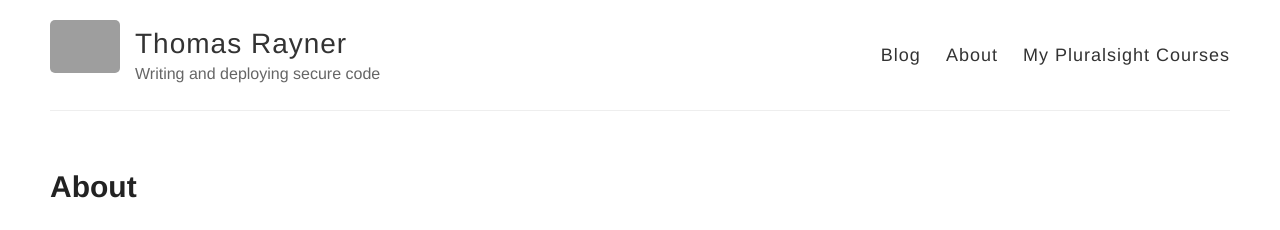
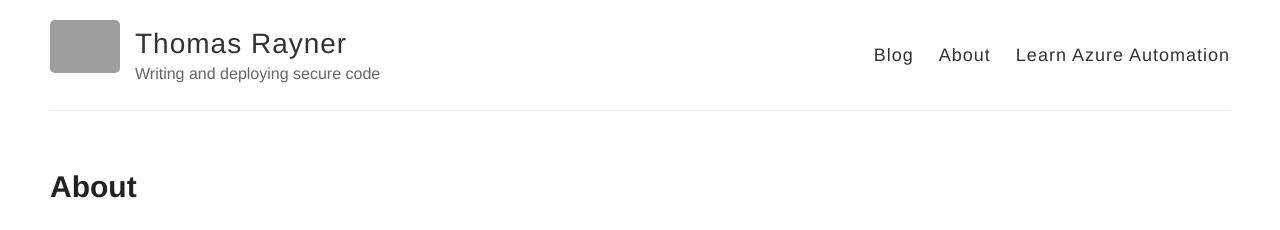
Before and after one commit to thomasrayner/thomasrayner.github.io, a Jekyll site: the page built from about.md, in a window 1280 px wide. Shown: the top 230 px of the page. Built offline with Jekyll 4.4.1, drawn with Linux system fonts in a browser that asks for light colours; grey boxes are pictures that could not be loaded.

Commit message:
change PS header

```diff
--- a/_layouts/default.html
+++ b/_layouts/default.html
@@ -29,7 +29,7 @@
           <nav>
             <a href="{{ site.url }}/">Blog</a>
             <a href="{{ site.url }}/about">About</a>
-            <a href="https://pluralsight.pxf.io/c/1209528/424552/7490?u=https%3A%2F%2Fwww.pluralsight.com%2Fauthors%2Fthomas-rayner" target="_BLANK">My Pluralsight Courses</a>
+            <a href="https://pluralsight.pxf.io/c/1209528/424552/7490?u=https%3A%2F%2Fwww.pluralsight.com%2Fauthors%2Fthomas-rayner" target="_BLANK">Learn Azure Automation</a>
           </nav>
         </header>
       </div>
```
